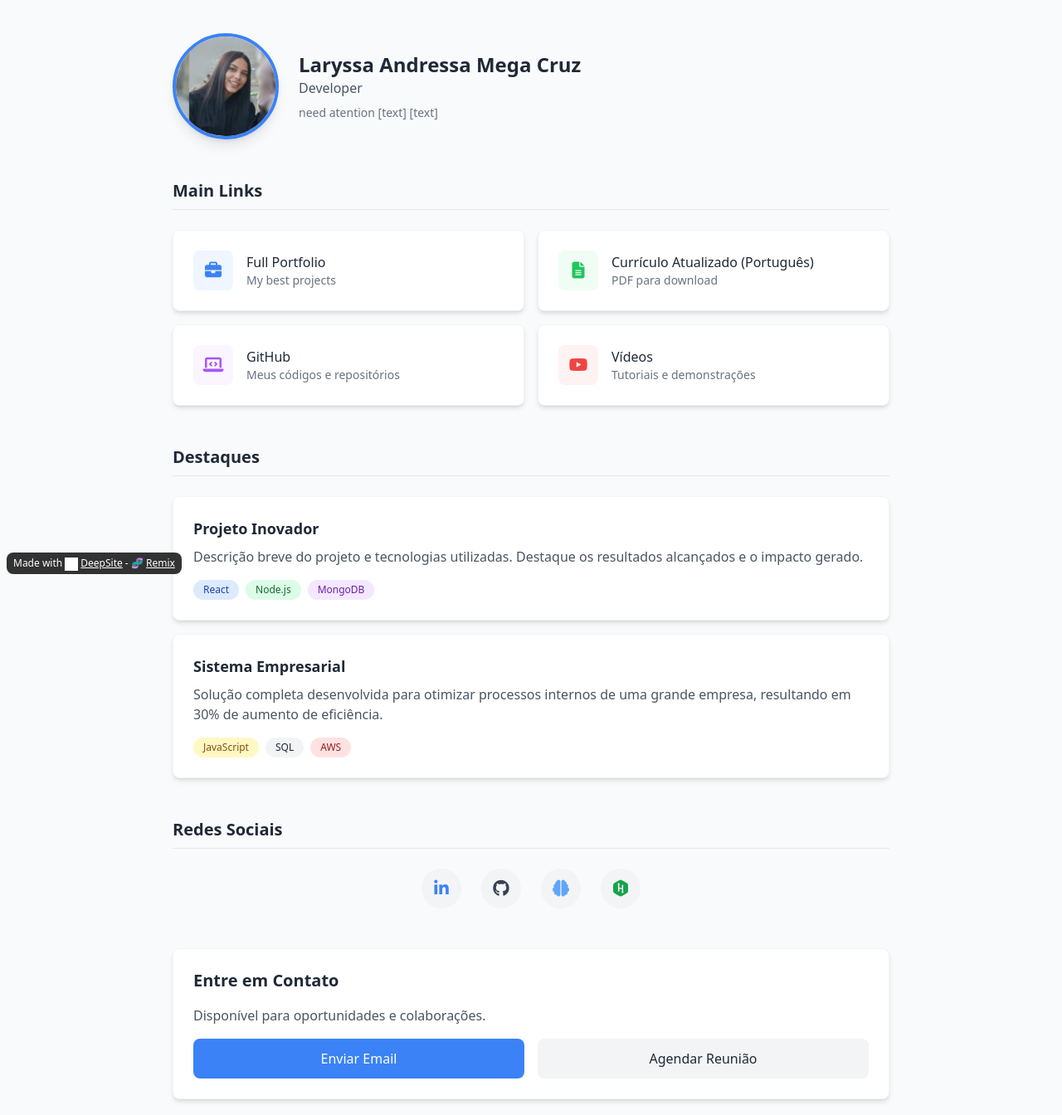
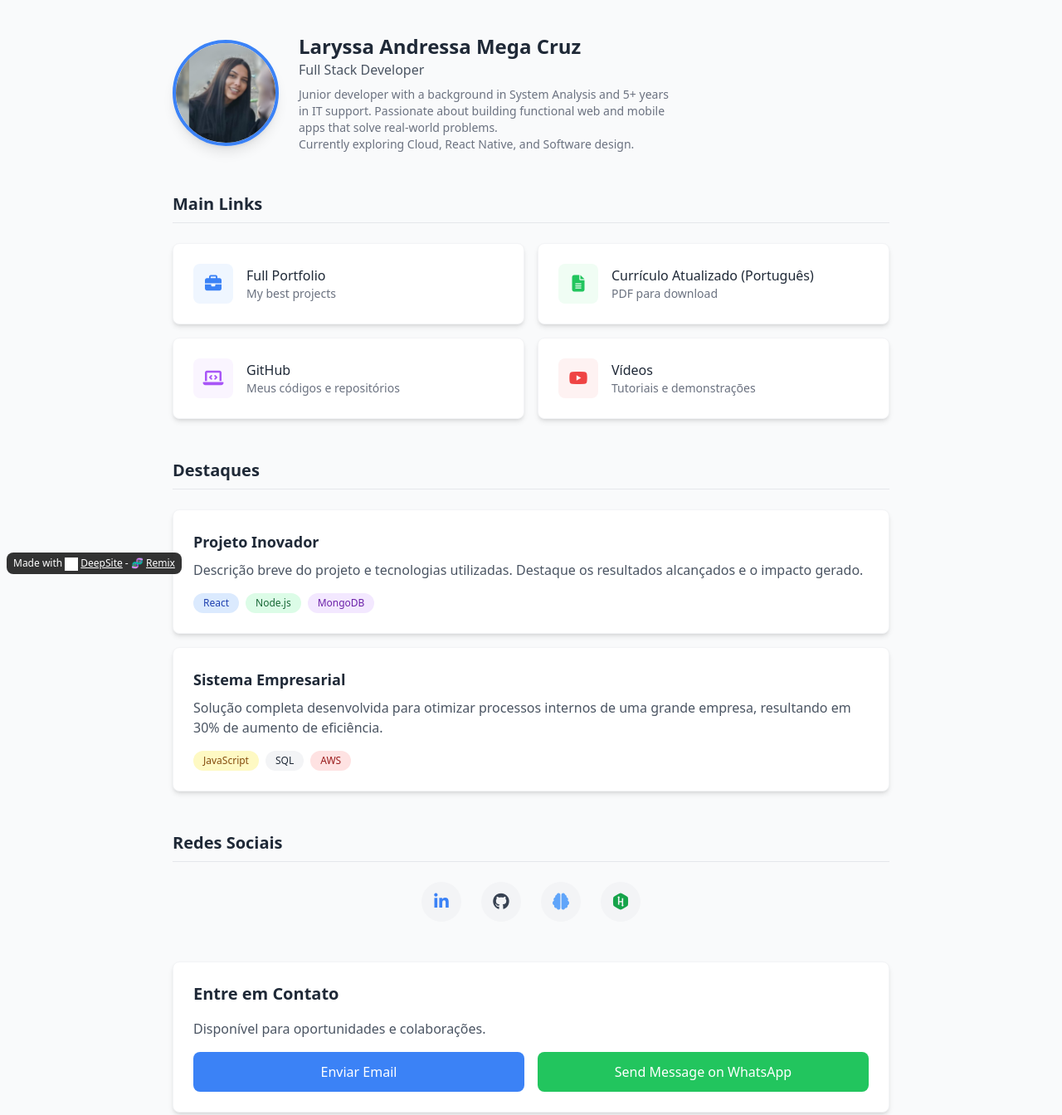
Before and after one commit to Andressa-Mega/portfolio-ai, a plain HTML site: page index.html in a window 1280 px wide. Shown: the part 100-1444 px from the top of the page at 83% size. Drawn offline with nearby package versions, Linux system fonts and the light colour scheme; grey boxes are pictures that could not be loaded.

Commit message:
add contact me

```diff
--- a/index.html
+++ b/index.html
@@ -67,8 +67,11 @@
             </div>
             <div class="text-center md:text-left">
                 <h2 class="text-2xl font-bold">Laryssa Andressa Mega Cruz</h2>
-                <p class="text-gray-600 dark:text-gray-400 mb-2">Developer</p>
-                <p class="text-sm text-gray-500 dark:text-gray-500 max-w-md"> need atention [text] [text] </p>
+                <p class="text-gray-600 dark:text-gray-400 mb-2">Full Stack Developer</p>
+                <p class="text-sm text-gray-500 dark:text-gray-500 max-w-md"> Junior developer with a background in System Analysis and 5+ years in IT support.
+                Passionate about building functional web and mobile apps that solve real-world problems.<br>
+                Currently exploring Cloud, React Native, and    Software design.
+                </p>
             </div>
         </section>
 
@@ -174,11 +177,11 @@
             <h2 class="text-xl font-semibold mb-4">Entre em Contato</h2>
             <p class="text-gray-600 dark:text-gray-400 mb-4">Disponível para oportunidades e colaborações.</p>
             <div class="flex flex-col sm:flex-row gap-4">
-                <a href="andressa.mega98@gmail.com" class="flex-1 bg-primary-light dark:bg-primary-dark text-white py-3 px-6 rounded-lg text-center font-medium hover:bg-opacity-90 transition-colors">
+                <a href="mailto:andressa.mega98@gmail.com" class="flex-1 bg-primary-light dark:bg-primary-dark text-white py-3 px-6 rounded-lg text-center font-medium hover:bg-opacity-90 transition-colors">
                     Enviar Email
                 </a>
-                <a href="#" class="flex-1 bg-gray-100 dark:bg-gray-700 text-gray-800 dark:text-gray-200 py-3 px-6 rounded-lg text-center font-medium hover:bg-gray-200 dark:hover:bg-gray-600 transition-colors">
-                    Agendar Reunião
+                <a href="http://wa.me/4915560476058" class="flex-1 bg-green-500 dark:bg-green-500 text-white py-3 px-6 rounded-lg text-center font-medium hover:bg-gray-600 dark:hover:bg-gray-600 transition-colors">
+                    Send Message on WhatsApp
                 </a>
             </div>
         </section>
```
